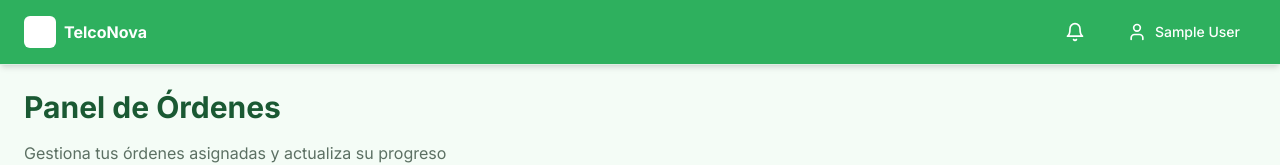
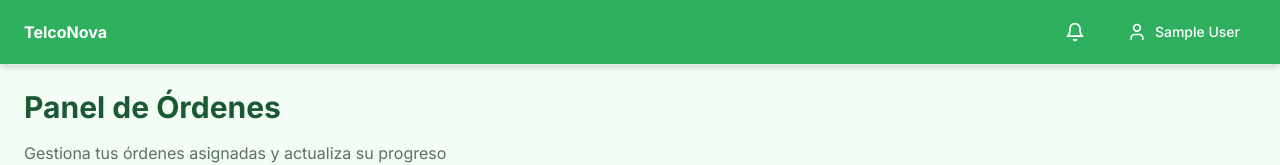
Before and after one commit to santiagogracianod/telconona-frontend, a Next.js app: page /dashboard in a window 1280 px wide. Shown: the top 165 px of the page. Built offline with nearby package versions, Linux system fonts and the light colour scheme; no server answers; sample sign-in values are in the browser's storage.

Commit message:
feat(logo): elimina imagen de logo en menu

```diff
--- a/components/dashboard-header.tsx
+++ b/components/dashboard-header.tsx
@@ -1,7 +1,6 @@
 "use client"
 
 import { useAuth } from "@/components/auth-provider"
-import { Logo } from "@/components/logo"
 import { Button } from "@/components/ui/button"
 import {
   DropdownMenu,
@@ -22,7 +21,6 @@ export function DashboardHeader() {
       <div className="flex h-16 items-center justify-between px-6">
         <div className="flex items-center gap-4">
           <Link href="/dashboard" className="flex items-center gap-2">
-            <Logo className="h-8 w-8 bg-white text-telco-500" />
             <span className="font-bold">TelcoNova</span>
           </Link>
         </div>
```
